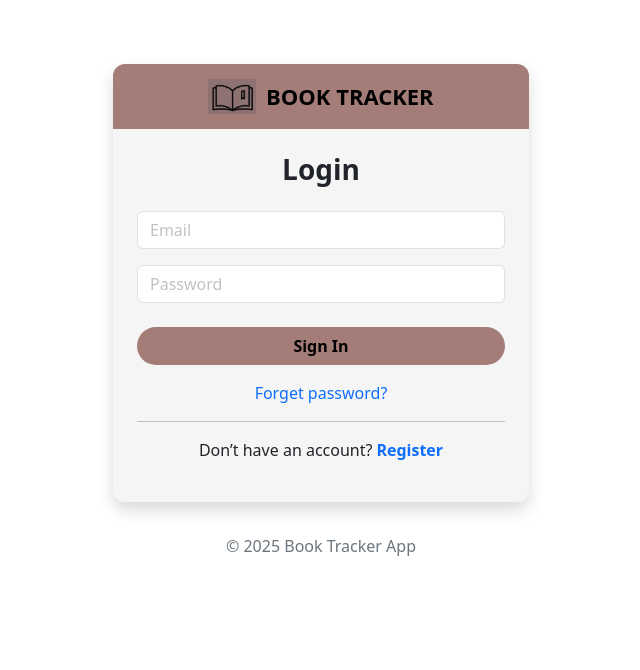
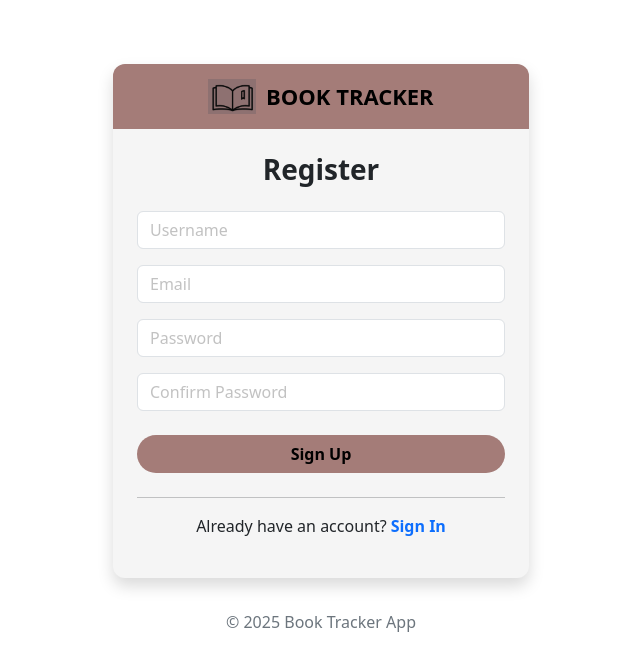
Before and after one commit to bayan-albalushi/booktracker-project, a React (Create React App) app in the folder booktracker-client/: page /register in a window 1280 px wide. Before the commit this address led to /. Shown: the top 670 px of the page, without its empty margins (319-959 px from the left). Built offline with nearby package versions, Linux system fonts and the light colour scheme; no server answers.

Commit message:
fix register

```diff
--- a/booktracker-client/src/components/Register.js
+++ b/booktracker-client/src/components/Register.js
@@ -1,136 +1,160 @@
-import { useEffect, useState } from "react";
+import { Container, FormGroup } from "reactstrap";
+import { Link } from "react-router-dom";
+import { useForm } from "react-hook-form";
+import { yupResolver } from "@hookform/resolvers/yup";
 import axios from "axios";
-import { FiArrowLeft } from "react-icons/fi";
-import { Link, useNavigate } from "react-router-dom";
+import { useState } from "react";
+import registerSchema from "../validations/registerSchema";
 import bookLogo from "../images/book.png";
 
-export default function RequestsPage() {
-  const [requests, setRequests] = useState([]);
-  const navigate = useNavigate();
+export default function Register() {
+  const [msg, setMsg] = useState("");
 
+  const {
+    register,
+    handleSubmit,
+    formState: { errors },
+  } = useForm({
+    resolver: yupResolver(registerSchema),
+  });
 
-  // ===============================
-  // AUTH HEADER
-  // ===============================
-  const getAuthHeader = () => {
-    const token = localStorage.getItem("adminToken");
-    if (!token) {
-      navigate("/");
-      return {};
-    }
-    return {
-      Authorization: `Bearer ${token}`,
-    };
+  const submitForm = async (data) => {
+    try {
+      const userData = {
+        userName: data.username,
+        userEmail: data.email,
+        userPassword: data.pwd,
       };
 
-  // ===============================
-  // GET REQUESTS
-  // ===============================
-  const getRequests = async () => {
-    try {
-      const res = await axios.get("https://booktracker-project.onrender.com/admin/requests", {
-        headers: getAuthHeader(),
-      });
-      setRequests(res.data.requests || []);
+      const res = await axios.post(
+        "https://booktracker-project.onrender.com/userRegister",
+        userData
+      );
+
+      setMsg(res.data.msg);
     } catch (err) {
-      console.error("Failed to fetch requests", err);
+      setMsg("Server Error");
     }
   };
 
-  // ===============================
-  // DELETE REQUEST
-  // ===============================
-  const deleteReq = async (id) => {
-    try {
-      await axios.delete(
-        `"https://booktracker-project.onrender.com/admin/deleteRequest/${id}`,
-        {
-          headers: getAuthHeader(),
-        }
-      );
-      getRequests();
-    } catch (err) {
-      console.error("Delete request failed", err);
-      alert("Failed to delete request");
-    }
-  };
-
-  useEffect(() => {
-    getRequests();
-  }, []);
-
   return (
     <>
-      {/* HEADER */}
+      {/* Placeholder Color */}
+      <style>
+        {`
+          ::placeholder {
+            color: #c2c2c2 !important;
+            opacity: 1;
+          }
+        `}
+      </style>
+
+      <Container
+        className="col-4 mt-5 shadow p-0"
+        style={{ backgroundColor: "#F5F5F5", borderRadius: "12px" }}
+      >
+        {/* Header */}
         <div
           style={{
             backgroundColor: "#A47C78",
-          padding: "15px 20px",
-          display: "flex",
-          alignItems: "center",
+            padding: "15px 0",
+            borderTopLeftRadius: "12px",
+            borderTopRightRadius: "12px",
+            textAlign: "center",
           }}
         >
-        <Link to="/admin-dashboard" style={{ color: "black" }}>
-          <FiArrowLeft size={26} />
-        </Link>
-
           <img
             src={bookLogo}
             alt="logo"
-          style={{ height: "35px", marginLeft: "15px" }}
+            style={{ height: "35px", marginRight: "10px" }}
           />
 
           <span
             style={{
-            fontSize: "24px",
+              fontSize: "22px",
               fontWeight: "bold",
-            marginLeft: "10px",
+              verticalAlign: "middle",
+              color: "black",
             }}
           >
             BOOK TRACKER
           </span>
         </div>
 
-      <h2 className="text-center mt-4">Requests Page</h2>
+        {/* Form */}
+        <div className="p-4 text-center">
+          <h3 className="fw-bold mb-4">Register</h3>
 
-      <div className="container mt-4">
-        {requests.length === 0 && (
-          <p className="text-center">No requests yet!</p>
-        )}
+          <form onSubmit={handleSubmit(submitForm)}>
+            {/* USERNAME */}
+            <FormGroup>
+              <input
+                type="text"
+                placeholder="Username"
+                className="form-control"
+                {...register("username")}
+              />
+              <p className="text-danger">{errors.username?.message}</p>
+            </FormGroup>
 
-        {requests.map((req) => (
-          <div
-            key={req._id}
-            className="p-3 mb-3"
+            {/* EMAIL */}
+            <FormGroup>
+              <input
+                type="email"
+                placeholder="Email"
+                className="form-control"
+                {...register("email")}
+              />
+              <p className="text-danger">{errors.email?.message}</p>
+            </FormGroup>
+
+            {/* PASSWORD */}
+            <FormGroup>
+              <input
+                type="password"
+                placeholder="Password"
+                className="form-control"
+                {...register("pwd")}
+              />
+              <p className="text-danger">{errors.pwd?.message}</p>
+            </FormGroup>
+
+            {/* CONFIRM PASSWORD */}
+            <FormGroup>
+              <input
+                type="password"
+                placeholder="Confirm Password"
+                className="form-control"
+                {...register("confirmPwd")}
+              />
+              <p className="text-danger">{errors.confirmPwd?.message}</p>
+            </FormGroup>
+
+            <button
+              className="btn w-100 mt-2"
               style={{
-              background: "#f5f5f5",
-              borderRadius: "10px",
+                backgroundColor: "#A47C78",
+                color: "black",
+                fontWeight: "bold",
+                borderRadius: "20px",
               }}
             >
-            <h5>User: {req.userEmail}</h5>
-            <br />
+              Sign Up
+            </button>
+          </form>
+
+          {msg && <p className="mt-2 text-danger fw-bold">{msg}</p>}
+
+          <hr className="mt-4" />
 
           <p>
-              <strong>Book Name:</strong> {req.bookName}
+            Already have an account?
+            <Link className="ms-1 fw-bold text-decoration-none" to="/">
+              Sign In
+            </Link>
           </p>
-
-            <p>
-              <strong>Author:</strong> {req.authorName}
-            </p>
-
-            {req.message && (
-              <p style={{ fontStyle: "italic" }}>{req.message}</p>
-            )}
-
-            <button
-              onClick={() => deleteReq(req._id)}
-              className="btn btn-danger btn-sm"
-            >
-              Delete
-            </button>
         </div>
-        ))}
-      </div>
+      </Container>
     </>
   );
 }
```
Lines whose indentation alone changed are shown as unchanged.
